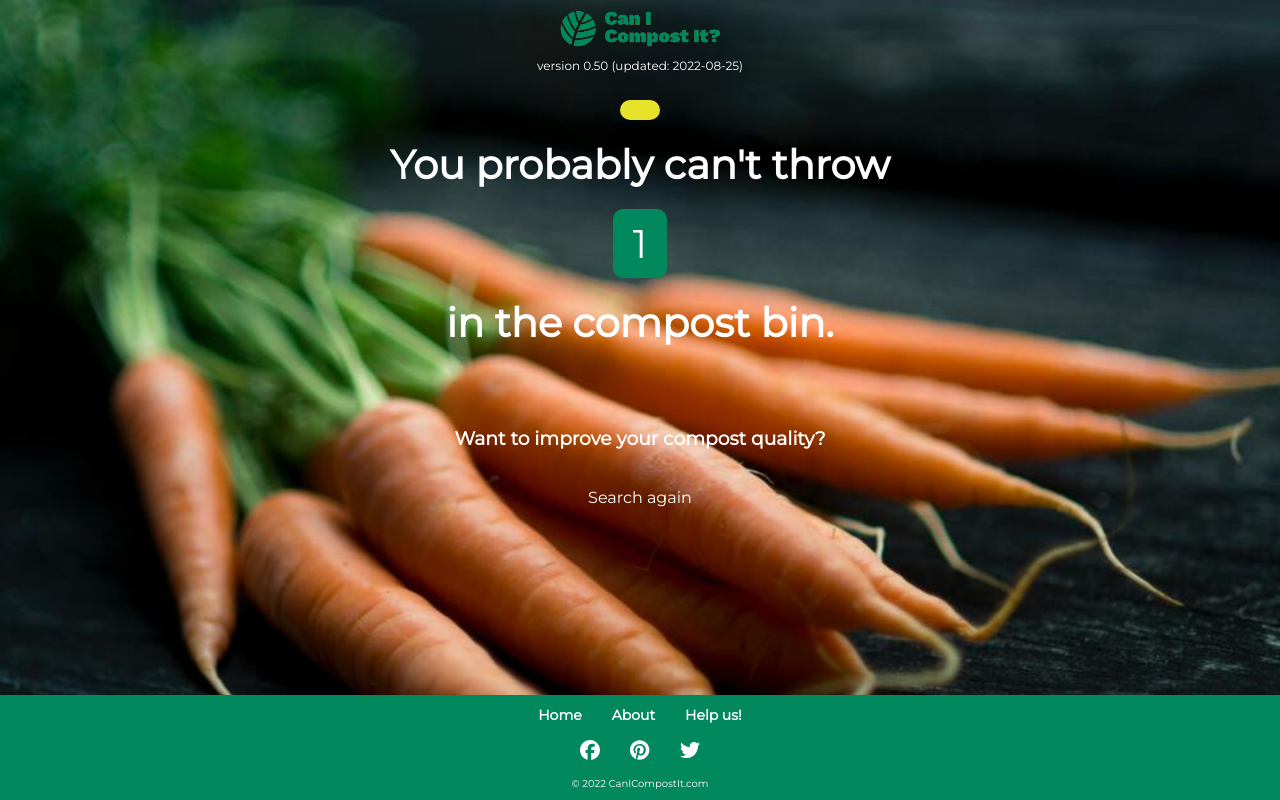
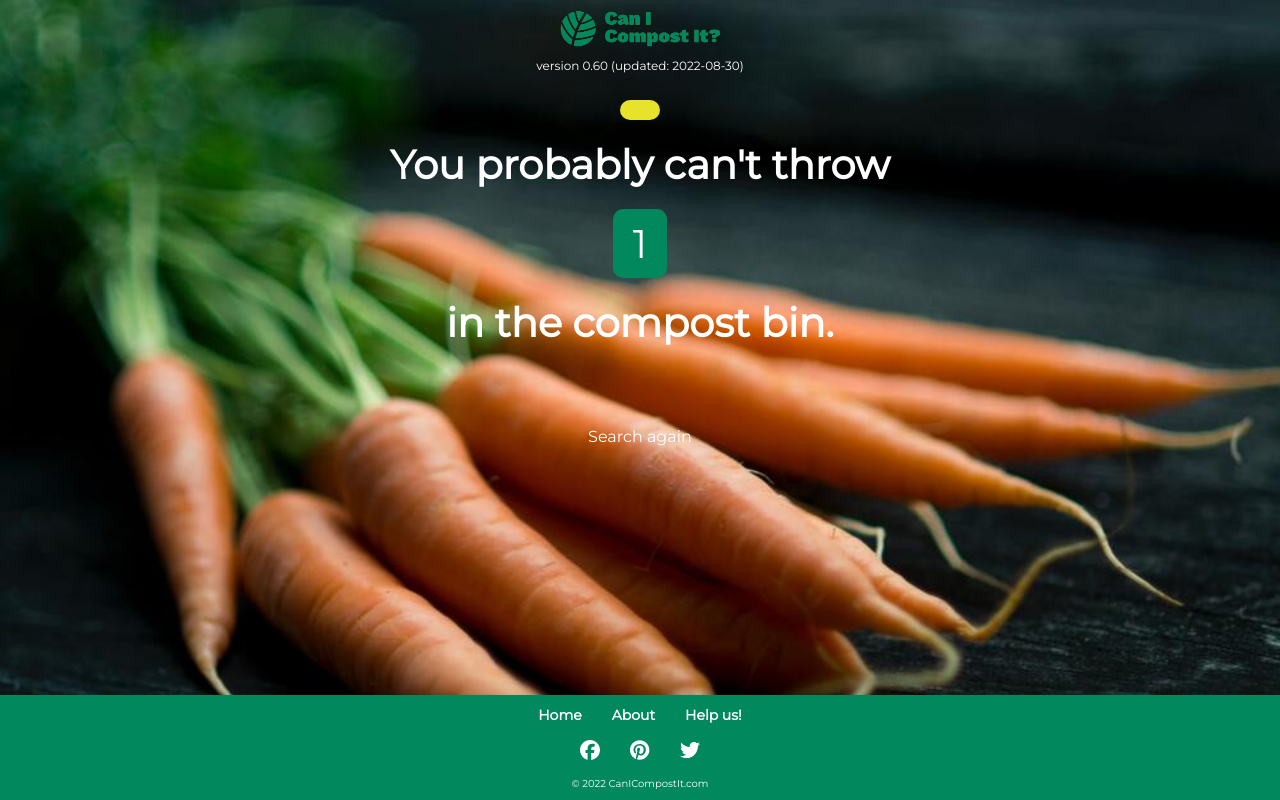
Before and after one commit to korbal/compost, a Vue app: page /1 in a window 1280 px wide. Built offline with nearby package versions, Linux system fonts and the light colour scheme.

Commit message:
temp removal of signup for launch

```diff
--- a/src/App.vue
+++ b/src/App.vue
@@ -14,7 +14,7 @@
 
 
        <div class="version">
-          version 0.50 (updated: 2022-08-25)
+          version 0.60 (updated: 2022-08-30)
        </div>
        </div>
 
--- a/src/views/ItemDetails.vue
+++ b/src/views/ItemDetails.vue
@@ -11,13 +11,13 @@
     {{ $attrs.description }}
   </p>
 
-  <h3>
+  <!-- <h3>
     <a href="https://ot-ev-ot-nyelv.ck.page/afd869e9c0
 ">Want to improve your compost quality?</a>
   </h3>
 
   <br />
-  <br />
+  <br /> -->
   <p>
     <router-link to="/">Search again </router-link>
   </p>
```
